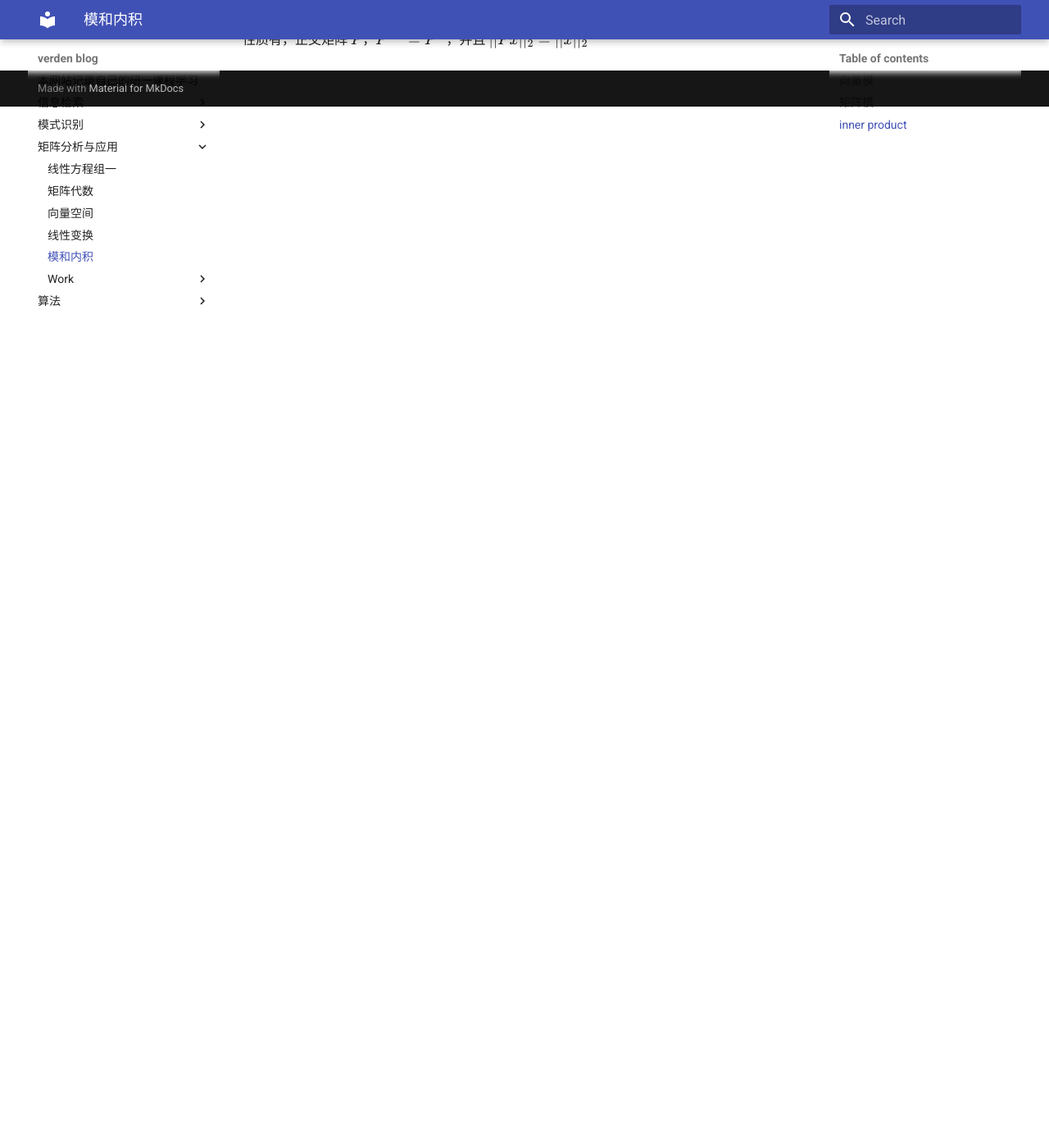
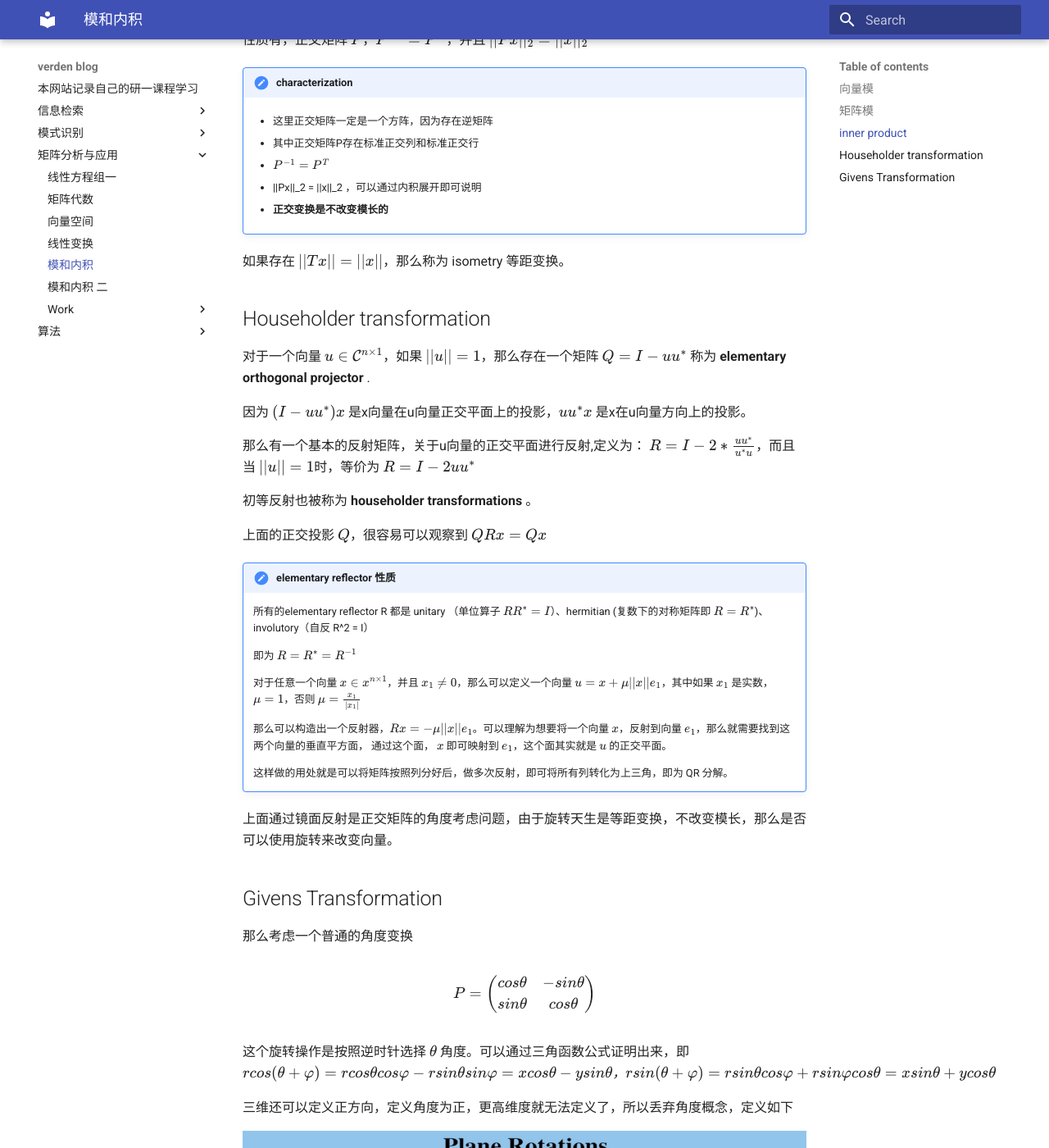
Before and after one commit to verdenmax/verden.github.io, an MkDocs documentation site: the page built from docs/矩阵分析与应用/5.md, in a window 1280 px wide and 1400 px high, scrolled down 4373 px. Shown: the whole window at 82% size. Built offline with MkDocs 1.6.1 and Material for MkDocs 9.7.7, drawn with Linux system fonts in a browser that asks for light colours; some of the changed text lies outside the part shown.

Commit message:
数学笔记

```diff
--- a/docs/矩阵分析与应用/5.md
+++ b/docs/矩阵分析与应用/5.md
@@ -213,3 +213,78 @@ $$
 **正交矩阵** Orthogonal Matrices，这个矩阵的列向量是由 $R^n$ 中的一组标准正交基组成。
 
 性质有，正交矩阵 $P$，$P^{-1} = P^T$，并且 $||Px||_2 = ||x||_2$
+
+!!! note "characterization"
+
+    - 这里正交矩阵一定是一个方阵，因为存在逆矩阵
+
+    - 其中正交矩阵P存在标准正交列和标准正交行
+
+    - $P^{-1} = P^T$
+
+    - ||Px||_2 = ||x||_2 ，可以通过内积展开即可说明
+
+    - **正交变换是不改变模长的**
+
+如果存在 $||Tx|| = ||x||$，那么称为 isometry 等距变换。
+
+## Householder transformation
+
+
+对于一个向量 $u\in \mathcal{C}^{n\times 1}$，如果 $||u||=1$，那么存在一个矩阵 $Q = I - u u^*$ 称为
+ **elementary orthogonal projector** .
+
+因为 $(I - uu^*)x$ 是x向量在u向量正交平面上的投影，$uu^*x$ 是x在u向量方向上的投影。
+
+那么有一个基本的反射矩阵，关于u向量的正交平面进行反射,定义为：
+$R = I - 2 * \frac{u u^*}{u^*u}$，而且当 $||u||=1$时，等价为 $R = I - 2 u u^*$
+
+初等反射也被称为 **householder transformations** 。
+
+上面的正交投影 $Q$，很容易可以观察到 $QRx = Qx$
+
+!!! note "elementary reflector 性质"
+
+    所有的elementary reflector R 都是 unitary （单位算子 $R  R^* = I$）、hermitian (复数下的对称矩阵即 $R=R^*$)、involutory（自反 R^2 = I）
+
+    即为 $R = R^* = R^{-1}$
+
+    对于任意一个向量 $x \in \mathcal{x}^{n\times 1}$，并且 $x_1 \ne 0$，那么可以定义一个向量
+    $u = x + \mu ||x|| e_1$，其中如果 $x_1$ 是实数，$\mu =1$，否则 $\mu = \frac{x_1}{|x_1|}$
+
+    那么可以构造出一个反射器，$Rx = - \mu ||x|| e_1$。可以理解为想要将一个向量 $x$，反射到向量 $e_1$，那么就需要找到这两个向量的垂直平方面，
+    通过这个面， $x$ 即可映射到 $e_1$，这个面其实就是 $u$ 的正交平面。
+
+    这样做的用处就是可以将矩阵按照列分好后，做多次反射，即可将所有列转化为上三角，即为 QR 分解。
+
+
+上面通过镜面反射是正交矩阵的角度考虑问题，由于旋转天生是等距变换，不改变模长，那么是否可以使用旋转来改变向量。
+
+## Givens Transformation
+
+那么考虑一个普通的角度变换
+
+$$
+P =
+\begin{pmatrix}
+cos \theta & -sin \theta \\
+sin \theta & cos \theta \\
+\end{pmatrix}
+$$
+
+这个旋转操作是按照逆时针选择 $\theta$ 角度。可以通过三角函数公式证明出来，即 $rcos(\theta + \varphi) = r cos \theta cos \varphi - r sin \theta sin \varphi = x cos \theta - y sin\theta，rsin(\theta + \varphi) = r sin \theta cos \varphi +  r sin \varphi cos \theta = x sin \theta + y cos \theta$
+
+三维还可以定义正方向，定义角度为正，更高维度就无法定义了，所以丢弃角度概念，定义如下
+
+![](5-1.png)
+
+对于 $P_{ij}x$ 如果我们定义 $c = \frac{x_i}{\sqrt{x_i^2 + x_j^2}}, s = \frac{x_j}{\sqrt{x_i^2 + x_j^2}}$
+
+那么这样对x操作后，x的第j行将变为0。相当于在某个平面中旋转，使得某一个维度刚好在一个基的正交平面上，这样消去一个维度表示。
+
+不断这样操作，即可将x只保留一个元素。
+
+就是说，任何向量都可以旋转为一个标准向量 $Px=||x|| e_i$
+，其中 $P = p_{in} ... p_{i,i+1} p_{i,i-1} ... p_{i1}$。
+
+[](课件7.pdf)
--- a/mkdocs.yml
+++ b/mkdocs.yml
@@ -41,12 +41,6 @@ markdown_extensions:
   - pymdownx.critic:  #评论家(突出显示建议更改)，未推荐
 #      mode: reject #应如何解析标记，默认view查看更改，accept是接受更改，reject是拒绝更改
   - pymdownx.keys   #键盘键和组合
-  - pymdownx.emoji:  #表情符号
-      emoji_index: !!python/name:materialx.emoji.twemoji
-      emoji_generator: !!python/name:materialx.emoji.to_svg
-#      options: #默认无
-#        custom_icons: #允许列出要在 Markdown 中使用的附加图标集的文件夹
-#          - overrides/.icons
   - pymdownx.highlight  #代码高亮，对代码块（SuperFences）和行内代码块（InlineHilite）的语法突出显示
   - pymdownx.inlinehilite  #行内高亮
   - pymdownx.smartsymbols  #智能符号
```
Also changed, not shown: docs/矩阵分析与应用/6.md (added, +47 -0 lines), docs/矩阵分析与应用/5-1.png (added).
